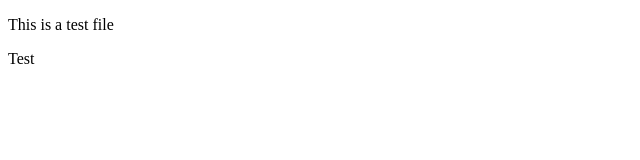
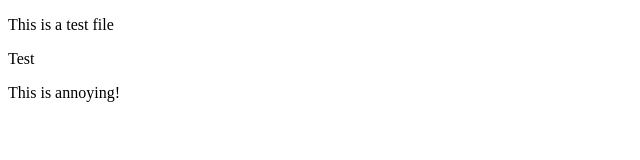
Before and after one commit to mishanwong/mountaineru, a plain HTML site: page test.html in a window 1280 px wide. Shown: the whole page, without its empty margins (0-640 px from the left). Drawn offline with Linux system fonts and the light colour scheme.

Commit message:
Second commit!

```diff
--- a/test.html
+++ b/test.html
@@ -7,5 +7,6 @@
 <body>
 <p>This is a test file</p>
 <p>Test</p>
+<p>This is annoying!</p>
 </body>
 </html>
```
